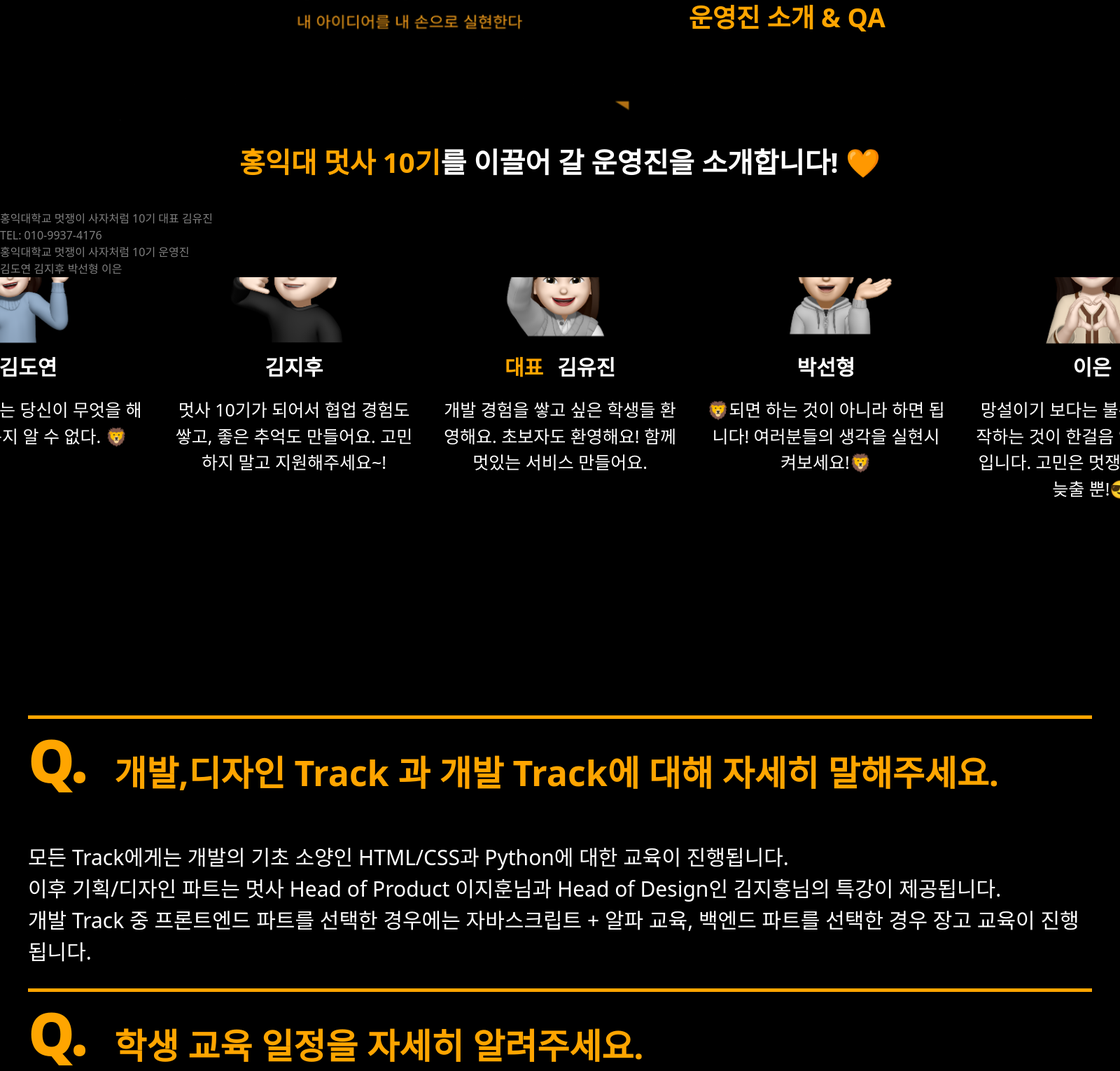
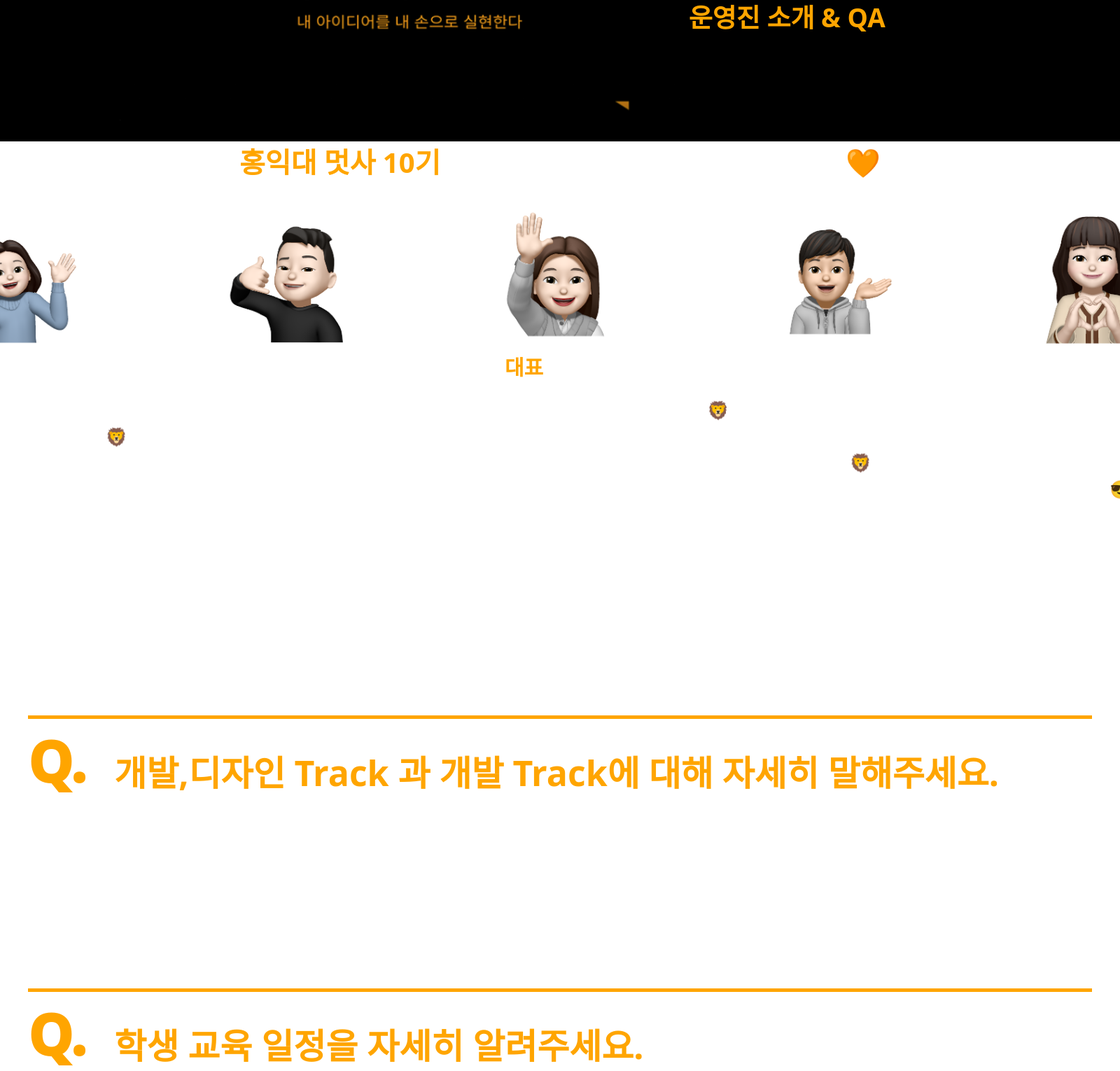
Before and after one commit to eugene028/hongiklikelion2022, a Django app: page /QA/ in a window 1600 px wide; the page is wider, and only the part inside the window is pictured. Shown: the part 404-1934 px from the top of that part at 70% size. Run offline with Django 3.2, Linux system fonts and the light colour scheme.

Commit message:
footer 수정

```diff
--- a/mydiary/static/css/QA.css
+++ b/mydiary/static/css/QA.css
@@ -7,12 +7,18 @@
 *{
     font-family: 'Noto Sans', sans-serif;
 }
-html, body{
+
+html{
+    height:100%;
+}
+
+body{
+    padding: 0;
     margin: 0;
-    padding: 0;
-    height: 100%;
-    background-color: black;
-}
+    width:100%;
+    min-height : 100%;
+  }
+
 .QA-word{
     display: flex;
     flex-direction: row;
--- a/mydiary/static/css/style.css
+++ b/mydiary/static/css/style.css
@@ -152,11 +152,15 @@ footer{
     100% {opacity:1;}
 }
 
-body {
+html{
+    height:100%;
+}
+
+body{
     padding: 0;
     margin: 0;
-    width: 100%;
-    height: 100%;
+    width:100%;
+    min-height : 100%;
   }
 
 #bg {
--- a/mydiary/templates/mydiary/QA.html
+++ b/mydiary/templates/mydiary/QA.html
@@ -132,7 +132,7 @@
             </div>
         </section>
 
-        <footer>홍익대학교 멋쟁이 사자처럼 10기 대표 김유진<br>TEL: 010-9937-4176<br>홍익대학교 멋쟁이 사자처럼 10기 운영진<br>김도연 김지후 박선형 이은</footer>
+
 
     </body>
 
```
